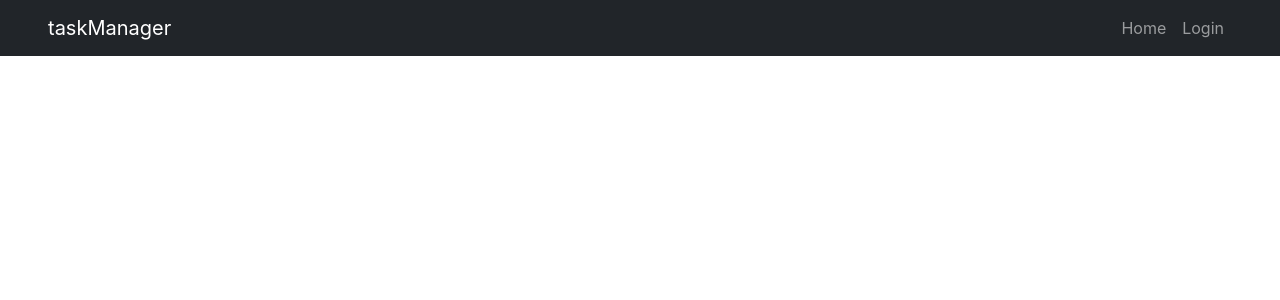
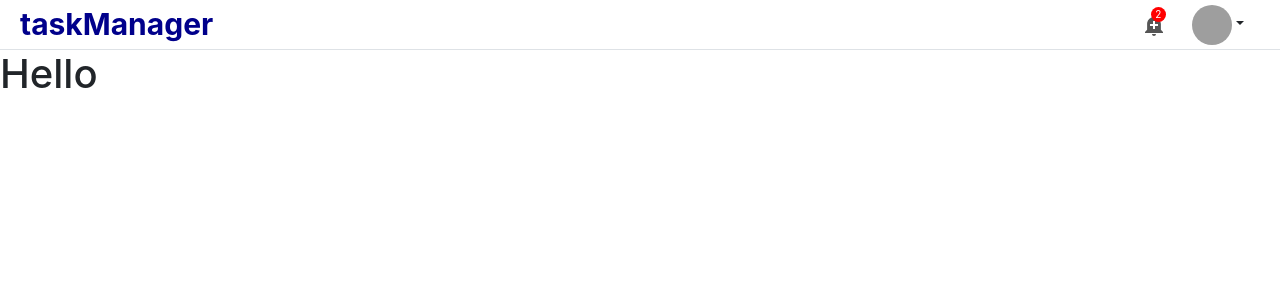
Before and after one commit to nandweza/taskManager, a React (Create React App) app in the folder frontend/: page /task in a window 1280 px wide. Shown: the top 300 px of the page. Built offline with nearby package versions, Linux system fonts and the light colour scheme; grey boxes are pictures that could not be loaded.

Commit message:
added topbar component and more updates

```diff
--- a/frontend/package.json
+++ b/frontend/package.json
@@ -3,11 +3,16 @@
   "version": "0.1.0",
   "private": true,
   "dependencies": {
+    "@emotion/react": "^11.11.1",
+    "@emotion/styled": "^11.11.0",
+    "@mui/icons-material": "^5.11.16",
     "@testing-library/jest-dom": "^5.16.5",
     "@testing-library/react": "^13.4.0",
     "@testing-library/user-event": "^13.5.0",
     "bootstrap": "^5.3.0",
+    "jquery": "^3.7.0",
     "react": "^18.2.0",
+    "react-bootstrap": "^2.7.4",
     "react-dom": "^18.2.0",
     "react-router-dom": "^6.13.0",
     "react-scripts": "5.0.1",
--- a/frontend/src/App.jsx
+++ b/frontend/src/App.jsx
@@ -1,18 +1,54 @@
 import './App.css';
-import { BrowserRouter as Router, Routes, Route } from 'react-router-dom';
+import { BrowserRouter as Router, Routes, Route, Navigate } from 'react-router-dom';
 import Home from './pages/home/Home';
 import Login from './pages/login/Login';
 import Register from './pages/register/Register';
-import HomeNavbar from './components/homeNavbar/HomeNavbar';
+import Task from './pages/tasks/Task';
+import { useState } from 'react';
 
 function App() {
+    const [isLoggedIn, setIsLoggedIn] = useState(true);
+
+    const handleLogin = (username, password) => {
+        if (username === 'admin' && password === 'admin') {
+            setIsLoggedIn(true);
+        } else {
+            setIsLoggedIn(false);
+        }
+    };
+
+    // const navigate = useNavigate();
+
     return (
         <Router>
-            <HomeNavbar />
             <Routes>
-                <Route exact path='/' Component={Home}/>
-                <Route exact path='/login' Component={Login}/>
-                <Route exact path='/register' Component={Register}/>
+                <Route
+                    exact
+                    path='/'
+                    element={<Home />}
+                />
+                <Route
+                    exact
+                    path='/login'
+                    element={<Login onLogin={handleLogin} />}
+                />
+                <Route
+                    exact
+                    path='/register'
+                    element={<Register />}
+                />
+                {isLoggedIn ? (
+                    <Route
+                        exact
+                        path='/task'
+                        element={<Task />}
+                    />
+                ) : (
+                    <Navigate
+                        to='/login'
+                        replace
+                    />
+                )}
             </Routes>
         </Router>
     );
--- /dev/null
+++ b/frontend/src/components/topbar/Topbar.jsx
@@ -0,0 +1,64 @@
+import React from "react";
+import './topbar.css'
+import { Link } from "react-router-dom";
+import AddAlertIcon from '@mui/icons-material/AddAlert';
+
+
+const Topbar = () => {
+    return (
+        <div className="topbar border-bottom">
+            <div className="topbarWrapper">
+                <div className="topLeft">
+                    <span className="logo">
+                        taskManager
+                    </span>
+                </div>
+                <div className="topRight">
+                    <div className="topbarIconContainer">
+                        <AddAlertIcon />
+                        <span className="topIconBadge">2</span>
+                    </div>
+                    <ul class="navbar-nav ms-auto mb-2 mb-lg-0">
+                        <li class="nav-item dropdown">
+                            <Link to='#' className="nav-link dropdown-toggle" id="userDropdown" role="button" data-bs-toggle="dropdown" aria-haspopup="true" aria-expanded="false">
+                            <img src="https://images.pexels.com/photos/1526814/pexels-photo-1526814.jpeg?auto=compress&cs=tinysrgb&dpr=2&w=500" alt="" className="topAvatar" />
+                            </Link>
+                            <div class="dropdown-menu custom-dropdown" aria-labelledby="userDropdown">
+                                <Link to='#' className="dropdown-item">
+                                    <img src="https://images.pexels.com/photos/1526814/pexels-photo-1526814.jpeg?auto=compress&cs=tinysrgb&dpr=2&w=500" alt="" className="topAvatar" />
+                                    <span class="user-profile-text fw-bold px-2">
+                                        Ana Kate
+                                    </span>
+                                </Link>
+                                <Link to="#" class="dropdown-item p-2 pt-2 text-center user-profile-text">
+                                    Manage your Account
+                                </Link>
+                                <div class="dropdown-divider"></div>
+                                <Link to="#" class="dropdown-item user-profile-text">
+                                    Tasks
+                                </Link>
+                                <Link to="#" class="dropdown-item user-profile-text">
+                                    Edit Task
+                                </Link>
+                                <Link to="#" className="dropdown-item">
+                                    Reminders
+                                </Link>
+                                <Link to="#" className="dropdown-item">
+                                    Languages
+                                </Link>
+                                <Link to="#" className="dropdown-item">
+                                    Enable dark theme
+                                </Link>
+                                <Link to="#" className="dropdown-item">
+                                    Sign Out
+                                </Link>
+                            </div>
+                        </li>
+                    </ul>
+                </div>
+            </div>
+        </div>
+    )
+};
+
+export default Topbar;
--- /dev/null
+++ b/frontend/src/components/topbar/topbar.css
@@ -0,0 +1,59 @@
+.topbar {
+    width: 100%;
+    height: 50px;
+    background-color: white;
+    position: sticky;
+    top: 0;
+    z-index: 999;
+    padding-top: 10px;
+    padding-bottom: 10px;
+}
+
+.topbarWrapper {
+    height: 100%;
+    padding: 0px 20px;
+    display: flex;
+    align-items: center;
+    justify-content: space-between;
+}
+
+.logo {
+    font-weight: bold;
+    font-size: 30px;
+    color: darkblue;
+    cursor: pointer;
+}
+
+.topRight{
+    display: flex;
+    align-items: center;
+}
+
+.topbarIconContainer {
+    position: relative;
+    cursor: pointer;
+    margin-right: 10px;
+    color: #555;
+}
+
+.topIconBadge{
+    width: 15px;
+    height: 15px;
+    position: absolute;
+    top: -5px;
+    right: 0px;
+    background-color: red;
+    color: white;
+    border-radius: 50%;
+    display: flex;
+    align-items: center;
+    justify-content: center;
+    font-size: 10px;
+}
+
+.topAvatar{
+    width: 40px;
+    height: 40px;
+    border-radius: 50%;
+    cursor: pointer;
+}
--- a/frontend/src/index.js
+++ b/frontend/src/index.js
@@ -1,9 +1,12 @@
 import React from 'react';
 import ReactDOM from 'react-dom/client';
 import 'bootstrap/dist/css/bootstrap.css';
+import "bootstrap/dist/js/bootstrap.js";
+import $ from "jquery";
 import './index.css';
 import App from './App';
 import reportWebVitals from './reportWebVitals';
+window.$ = window.jQuery = $;
 
 const root = ReactDOM.createRoot(document.getElementById('root'));
 root.render(
--- a/frontend/src/pages/home/Home.jsx
+++ b/frontend/src/pages/home/Home.jsx
@@ -1,8 +1,10 @@
+import HomeNavbar from '../../components/homeNavbar/HomeNavbar';
 import './home.css'
 
 const Home = () => {
     return (
         <div>
+            <HomeNavbar />
             <div className="home pt-5">
                 <div className='d-flex justify-content-center align-items-center'>
                     <div className="container pt-5">
--- a/frontend/src/pages/login/Login.jsx
+++ b/frontend/src/pages/login/Login.jsx
@@ -1,17 +1,38 @@
-import React from 'react';
+import React, { useState } from 'react';
+import { useNavigate } from 'react-router-dom';
 import './login.css';
+import HomeNavbar from '../../components/homeNavbar/HomeNavbar';
 
-const Login = () => {
+const Login = ({ onLogin }) => {
+    const [username, setUsername] = useState('');
+    const [password, setPassword] = useState('');
+    const navigate = useNavigate();
+
+    const handleSubmit = (e) => {
+        e.preventDefault();
+
+        onLogin(username, password);
+
+        setUsername('');
+        setPassword('');
+
+        navigate('/task');
+    };
+
     return (
+        <>
+        <HomeNavbar />
         <div className="container-fluid login-container d-flex align-items-center justify-content-center">
             <div className="col-md-6 login-form">
                 <h2 className='px-2'>Login</h2>
-                <form>
+                <form onSubmit={handleSubmit}>
                     <div className="form-group p-2">
                         <input
-                            type="email"
+                            type="text"
                             className="form-control"
-                            placeholder="Email"
+                            placeholder="Username"
+                            value={username}
+                            onChange={(e) => setUsername(e.target.value)}
                             required
                         />
                     </div>
@@ -20,12 +41,17 @@ const Login = () => {
                             type="password"
                             className="form-control"
                             placeholder="Password"
+                            value={password}
+                            onChange={(e) => setPassword(e.target.value)}
                             required
-                        />
+                            />
                     </div>
                     <div className="form-group p-2">
-                        <button type="submit" className="btn btn-primary btn-block">
-                            Log in
+                        <button
+                            type="submit"
+                            className="btn btn-primary btn-block"
+                            >
+                            Log In
                         </button>
                     </div>
                 </form>
@@ -34,6 +60,7 @@ const Login = () => {
                 </div>
             </div>
         </div>
+        </>
     );
 };
 
--- a/frontend/src/pages/tasks/Task.jsx
+++ b/frontend/src/pages/tasks/Task.jsx
@@ -0,0 +1,12 @@
+import Topbar from '../../components/topbar/Topbar';
+
+const Task = () => {
+  	return (
+    	<>
+			<Topbar />
+      		<h1>Hello</h1>
+    	</>
+  	)
+};
+
+export default Task;
```
Also changed, not shown: 1 other file (tests, documents, lock files or other folders).
